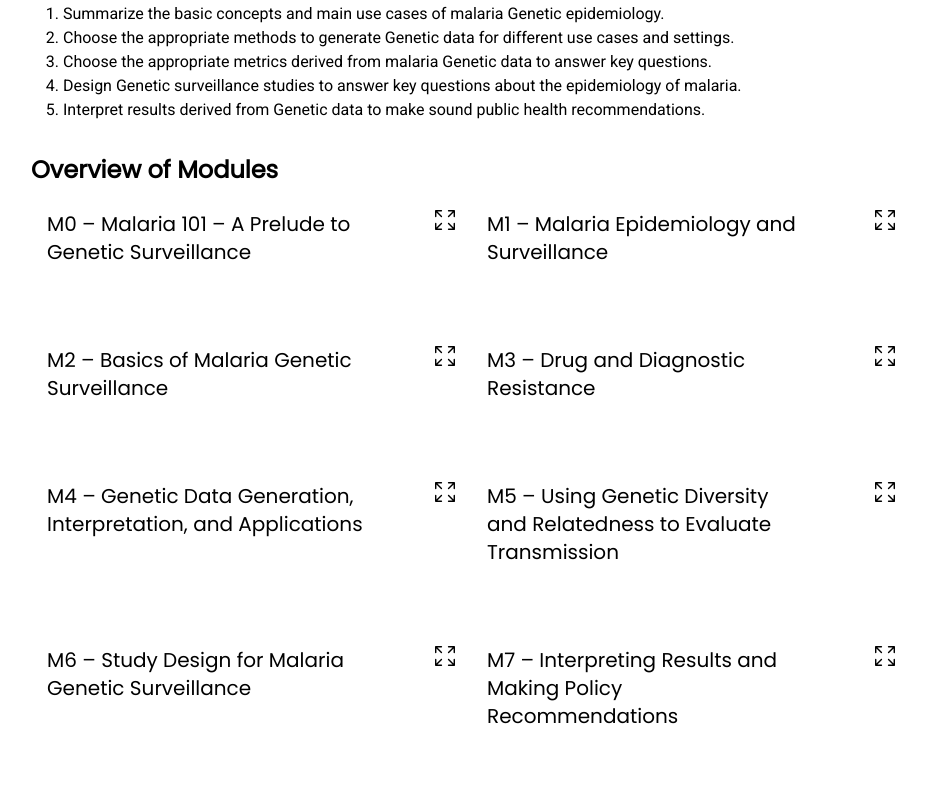
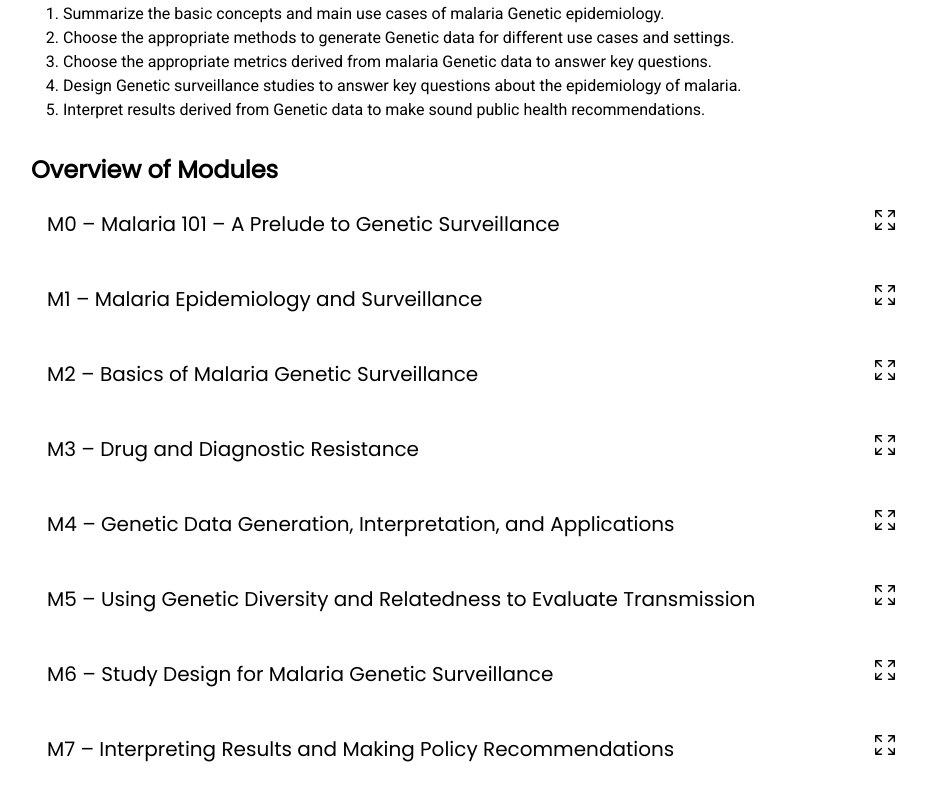
Before and after one commit to PlasmoGenEpi/plasmogenepi-website, a Next.js app: page /OnlineCourse in a window 1280 px wide. Shown: the part 802-1602 px from the top of the page, without its empty margins (169-1095 px from the left). Built offline with nearby package versions, Linux system fonts and the light colour scheme.

Commit message:
grid col 1 accordion

```diff
--- a/app/components/Accordion.tsx
+++ b/app/components/Accordion.tsx
@@ -12,7 +12,7 @@ export default function Accordion({
   const [openPages, setOpenPages] = useState<number[]>([]);
 
   return (
-    <div className=" min-h-[600px] md:grid md:grid-cols-2">
+    <div className=" min-h-[600px] md:grid">
       <div
         className={
           openPages.includes(0) ? "collapse collapse-open" : "collapse pr-0"
```
